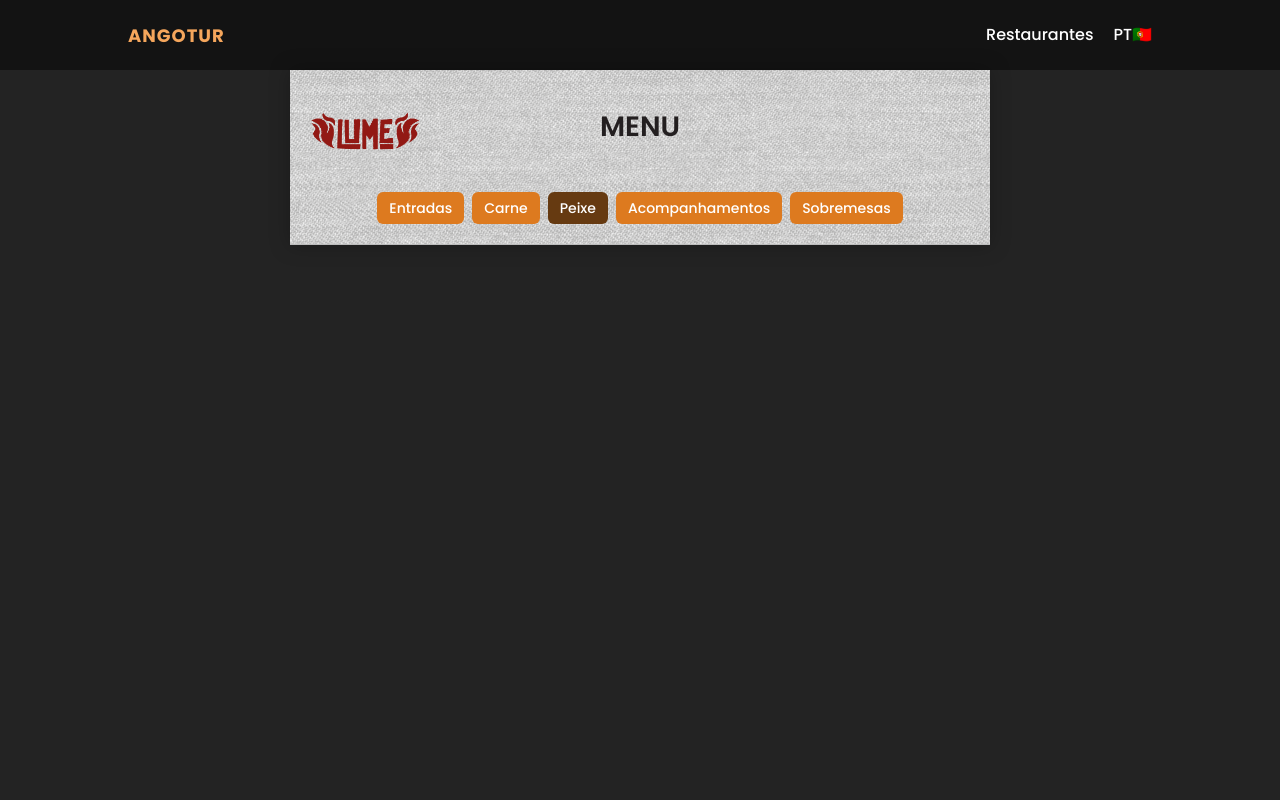
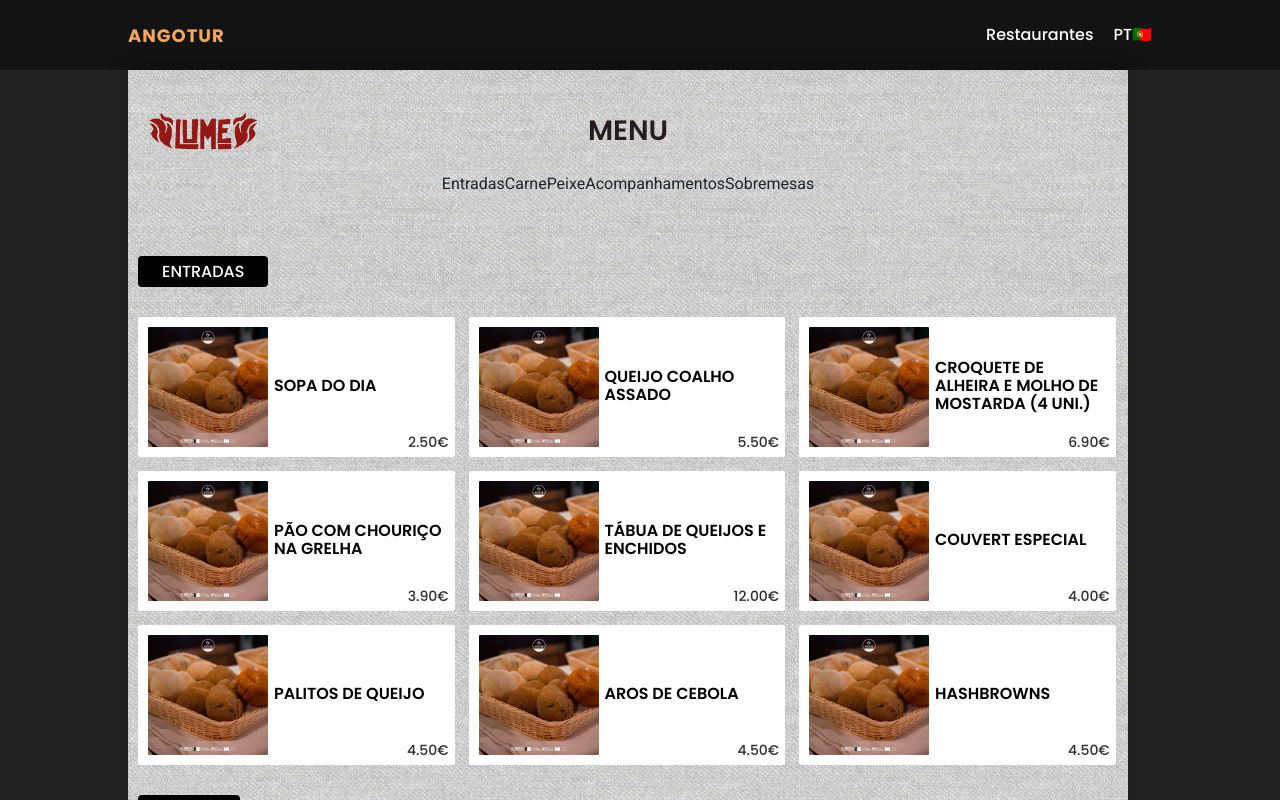
Before and after one commit to indiarodeia/angotur-menu, an Angular app: page /lume in a window 1280 px wide. Built offline with nearby package versions, Linux system fonts and the light colour scheme.

Commit message:
fix compatibity problems

```diff
--- a/src/app/menu/menu.component.html
+++ b/src/app/menu/menu.component.html
@@ -1,6 +1,6 @@
 <div class="wrapper">
 
-    <section id="menu-section">
+    <div id="menu-section">
         <div class="menu-header">
             <div class="first-container">
                 <img *ngIf="lume" class="logo" src="../assets/logo-lume.png" alt="Logotipo">
@@ -10,15 +10,39 @@
                 <img *ngIf="!lume" class="logo logo-hidden" src="../assets/logo-altose.png" alt="Logotipo">
             </div>
             <div class="tabs-menu">
-                <mat-chip-list aria-label="Fish selection">
-                    <mat-chip>Entradas</mat-chip>
-                    <mat-chip>Carne</mat-chip>
-                    <mat-chip color="accent" selected>Peixe</mat-chip>
-                    <mat-chip>Acompanhamentos</mat-chip>
-                    <mat-chip>Sobremesas</mat-chip>
-                </mat-chip-list>
+                <a class="chip" *ngFor="let category of categories" pageScroll href="#Cachorros">
+                    {{ category.title }}</a>
+
             </div>
         </div>
-    </section>
+
+        <!--   href="{{'#' + category.title}}" -->
+
+
+        <div class="menu-list">
+
+            <section class="each-category" *ngFor="let category of categories" [id]="category.title">
+                <!-- Title Category -->
+                <div class="title-category">
+                    <!-- <hr> -->
+                    <h2>{{ category.title }}</h2>
+                    <!-- <hr> -->
+                    <!--  <p class="category-description" *ngIf="category.description">{{ category.description }}</p> -->
+                </div>
+                <div class="products-list">
+                    <div class="each-product" *ngFor="let product of category.products">
+                        <div class="product-image">
+                            <img src="../../assets/galeria1.jpg">
+                        </div>
+                        <div class="title-and-description">
+                            <h3 class="product-title">{{ product.title }}</h3>
+                            <p class="description" *ngIf="product.description">{{product.description}}</p>
+                        </div>
+                        <div class="price">{{ product.price.toFixed(2) }}€</div>
+                    </div>
+                </div>
+            </section>
+        </div>
+    </div>
 
 </div>
--- a/src/app/menu/menu.component.scss
+++ b/src/app/menu/menu.component.scss
@@ -1,4 +1,8 @@
 @import "../../variables";
+
+p {
+    margin-bottom: 0;
+}
 
 #menu-section {
     width: 100%;
@@ -25,7 +29,7 @@
     }
 
     .first-container {
-        padding: 40px 20px;
+        padding: 40px 20px 20px;
         @include flex(space-between, center);
         height: auto;
         width: 100%;
@@ -41,6 +45,7 @@
             text-align: center;
             // letter-spacing: 0.1em;
             text-transform: uppercase;
+            margin: 0;
 
             /*   @media screen and (max-width: 600px) {
                 display: none;
@@ -101,8 +106,98 @@
     }
 }
 
+.menu-list {
+    padding: 10px;
+
+    .each-category {
+        width: 100%;
+        height: auto;
+        @include flex(flex-start, stretch, column);
+        gap: 30px;
+        margin-top: 30px;
+
+        .title-category {
+            @include flexcenter();
+            background-color: #000000;
+            border-radius: 4px;
+            padding: 6px 18px;
+            width: fit-content;
+            height: auto;
+
+            h2 {
+                @include font($primary-font, $medium, 16px, #fff);
+                text-transform: uppercase;
+                margin: 0 6px;
+                white-space: nowrap;
+
+                @media screen and (max-width: 450px) {
+                    font-size: 16px;
+                }
+            }
+        }
+
+        .products-list {
+            @include flex(flex-start, flex-start);
+            flex-wrap: wrap;
+            gap: 14px;
+
+            .each-product {
+                @include flex(flex-start, stretch, row);
+                width: 32.3%;
+                height: 140px;
+                padding: 10px;
+                background-color: #fff;
+                gap: 6px;
+                position: relative;
+                border-radius: 2px;
+
+                .product-image {
+                    height: 100%;
+                    width: 100%;
+                    aspect-ratio: 1/1;
+                    overflow: hidden;
+                    max-width: 120px;
+                    border-radius: 1px;
+
+                    img {
+                        width: 100%;
+                        height: 100%;
+                        object-fit: cover;
+                        max-width: 120px;
+                        max-height: 120px;
+                    }
+                }
+
+                .title-and-description {
+                    @include flex(center, flex-start, column);
+                    max-width: 168px;
+
+                    h3.product-title {
+                        @include font($primary-font, $semibold, 16px, #000);
+                        text-transform: uppercase;
+                        line-height: 18px;
+                        margin-bottom: 3px;
+                    }
+                    p.description {
+                        @include font($second-font, $regular, 13px, #6a6a6a);
+                        line-height: 13px;
+                    }
+                }
+                .price {
+                    @include font($primary-font, $regular, 14px, $grey);
+                    margin-left: 10px;
+                    white-space: nowrap;
+                    position: absolute;
+                    bottom: 4px;
+                    right: 6px;
+                }
+            }
+        }
+    }
+}
+
 .wrapper {
-    max-width: 700px;
+    max-width: 1100px;
     min-width: 300px;
     width: 80vw;
     height: 100vh;
@@ -111,7 +206,7 @@
 
     @media screen and (max-width: 600px) {
         width: 100vw;
-        max-width: 600px;
+        max-width: 1000px;
         min-width: 100px;
     }
 }
--- a/src/app/menu/menu.component.ts
+++ b/src/app/menu/menu.component.ts
@@ -2,6 +2,8 @@ import { Component, OnInit } from '@angular/core';
 import { Router } from '@angular/router';
 import { RestaurantService } from '../restaurant.service';
 import { MatChipsModule } from '@angular/material/chips';
+import { Category } from '../models/models';
+import { ViewportScroller } from '@angular/common';
 
 @Component({
   selector: 'app-menu',
@@ -13,16 +15,141 @@ export class MenuComponent implements OnInit {
   public pt: boolean = false;
   public lume: boolean = false;
   public logo: string = '';
+  public categories!: Category[];
+
 
 
   constructor(
     public router: Router,
-    public RestaurantService: RestaurantService
+    public RestaurantService: RestaurantService,
+    private viewportScroller: ViewportScroller
   ) { }
 
   ngOnInit(): void {
     this.checkRoute();
-  }
+
+    if (this.lume) {
+      this.categories = [
+        {
+          title: "Entradas",
+          products: [
+            { title: "Sopa do dia", price: 2.5 },
+            { title: "Queijo Coalho assado", price: 5.5 },
+            { title: "Croquete de alheira e molho de mostarda (4 uni.)", price: 6.9 },
+            { title: "Pão com chouriço na grelha", price: 3.9 },
+            { title: "Tábua de queijos e enchidos", price: 12 },
+            { title: "Couvert especial", price: 4 },
+            { title: "Palitos de Queijo", price: 4.50 },
+            { title: "Aros de Cebola", price: 4.50 },
+            { title: "Hashbrowns", price: 4.50 },
+          ],
+        },
+        {
+          title: "Carne",
+          products: [
+            { title: "Tira Açoriana", price: 15 },
+            { title: "Lombelo", price: 17 },
+            { title: "T-bone / Tomahack", price: 45, description: "3 acompanhamentos incluídos" },
+            { title: "Tiras de maminha", price: 16 },
+            { title: "Medalhão de Picanha", price: 19 },
+            { title: "Piano ao molho Bourbon", price: 17 },
+            { title: "Frango de Churrasco", price: 12 },
+
+          ],
+        },
+        {
+          title: "Peixe",
+          products: [
+            { title: "Polvo na brasa", price: 18 },
+            { title: "Bacalhau na brasa", price: 19 },
+            { title: "Atum na brasa", price: 18 },
+          ]
+        },
+        {
+          title: "Acompanhamentos",
+          products: [
+            { title: "Arroz", price: 2.5 },
+            { title: "Feijão", price: 3.5 },
+            { title: "Maionese de Batata", price: 3.9 },
+            { title: "Salada coleslaw", price: 2.5 },
+            { title: "Banana Frita (1un)", price: 2 },
+            { title: "Legumes Assados", price: 3.5 },
+            { title: "Polenta Frita", price: 3 },
+            { title: "Batata Frita", price: 3.5 },
+            { title: "Batata a murro", price: 3 },
+            { title: "Batata doce assada", price: 3 },
+            { title: "Ovo Estrelado", price: 1.9 },
+
+          ]
+        },
+        {
+          title: "Sobremesas",
+          products: [
+            { title: "Ananás da terra caramelizado na brasa com licores da ilha", price: 6.5 },
+            { title: "Pudim de queijo caramelizado com gelado", price: 6.5 },
+            { title: "Mousse de chocolate com flor de sal", price: 5 },
+            { title: "Bolo brigadeiro com bola de gelado", price: 4 },
+          ]
+        },
+      ];
+
+    } else {
+      this.categories = [
+        {
+          title: "Entradas e acompanhamentos",
+          products: [
+            { title: "Batata Pré frita", price: 1.90 },
+            { title: "Batata Caseira", price: 2.50 },
+            { title: "Batata Doce", price: 2.80 },
+            { title: "Dirty Frize", price: 5.50 },
+            { title: "Mac and Cheese", price: 5.50 },
+            { title: "Pão de Alho", price: 2.90 },
+            { title: "Palitos de Queijo", price: 4.50 },
+            { title: "Aros de Cebola", price: 4.50 },
+            { title: "Hashbrowns", price: 4.50 },
+          ],
+        },
+        {
+          title: "Hambúrguers",
+          products: [
+            { title: "Alto Sé", price: 6.90, description: "Hambúrguer de 180gr,  2x bacon, 2x cheddar, alface, cebola caramelizada, ovo e molho especial da casa" },
+            { title: "Mesmo Especial", price: 5.50, description: "Hambúrguer de 180gr, bacon, queijo, ovo, alface e molho especial de maionese" },
+            { title: "Hamburguer Ango", price: 6.9, description: "Peito 100% de Frango panado, queijo chedder, pickels, coleslaw e molho especial da casa" },
+            { title: "Hamburguesinha", price: 7.5, description: "Hambúrguer de 180gr, 2x bacon, queijo, cebola, ovo e molho de francesinha" },
+            { title: "Pizza Burguer", price: 7.5, description: "3x Hambúrguer, 3x bacon, 3x cheddar, ovo, molho especial de maionese, bolo lêvedo temperado com queijo parmesão, pepperoni e orégãos" },
+            { title: "Chedder Sublime", price: 7.5, description: "Hambúrguer de 180gr, molho chedder caseiro, bacon e cebola crocante" },
+            { title: "Double Trouble", price: 7.5, description: "Hambúrguer de 180gr, porco fumado desfiado, queijo chedder e coleslaw" },
+            { title: "Vegie Burger", price: 6.9, description: "Hambúrger vegetariana, alface e cebola caramelizada e molho de iogurte" },
+          ],
+        },
+        {
+          title: "Saladas",
+          products: [
+            { title: "Alto Sé", price: 6.90, description: "Mix de salada, frango grelhado, queijo fresco e croutons" },
+            { title: "Deliciosa", price: 6.90, description: "Mix de saladas, delícias do mar, camarão, queijo e croutons" },
+            { title: "Salada Natural", price: 6.90, description: "Mix de salada, frutos secos, queijo fresco, laranja e molho de iogurte" },
+
+          ]
+        },
+        {
+          title: "Pizzarotos",
+          products: [
+            { title: "Pizzaroto Alto Sé", price: 8.5, description: "Queijo, peperroni oregãos e molho de pizza caseiro" },
+            { title: "Pizzaroto Lume", price: 9.5, description: "Carne de hamburger caseira 180gr, queijo chedder, cebola caramelizada, pimentos e molho de BBQ" },
+          ]
+        },
+        {
+          title: "Cachorros",
+          products: [
+            { title: "Cachorro Alto Sé", price: 7.5, description: "Salchicha, salchicha fresca, linguiça, bacon, queijo  e molho de francezinha" },
+            { title: "Cachorro Lume", price: 7.5, description: "Salshicha, cebola caramelizada , molho caseiro de chedder com bacon e cebola crocante" },
+            { title: "Cachorro de Camarão ao Alho", price: 7.5, description: "Salada coleslaw com camarão ao alho" },
+          ]
+        },
+      ];
+    }
+  };
+
 
   checkRoute() {
     if (this.router.url.includes('/lume')) {
@@ -30,4 +157,9 @@ export class MenuComponent implements OnInit {
     }
   }
 
+  public navigateToSection(section: string): void {
+    console.log(section);
+    this.router.navigate([], { fragment: section });
+  }
+
 }
```
